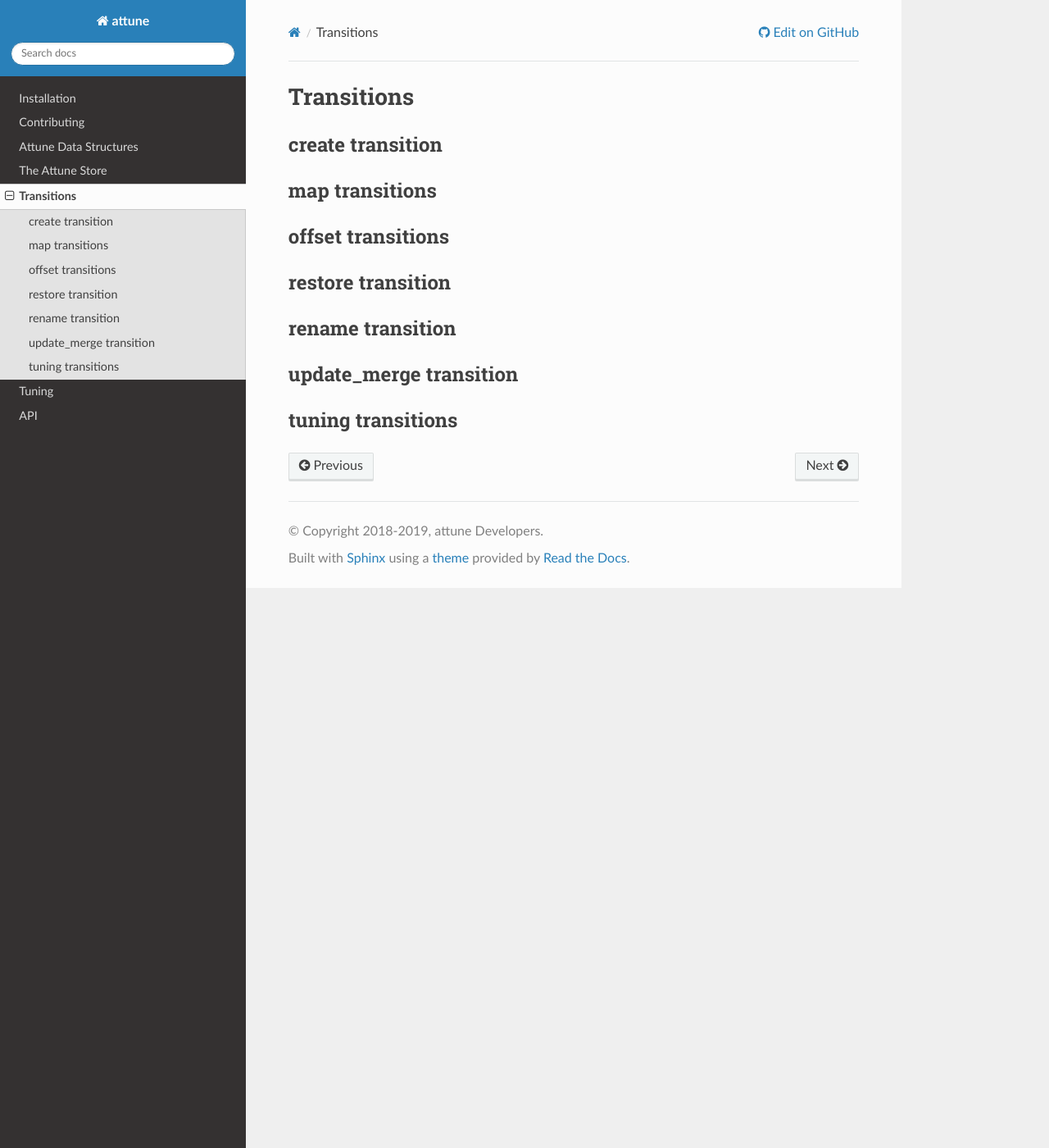
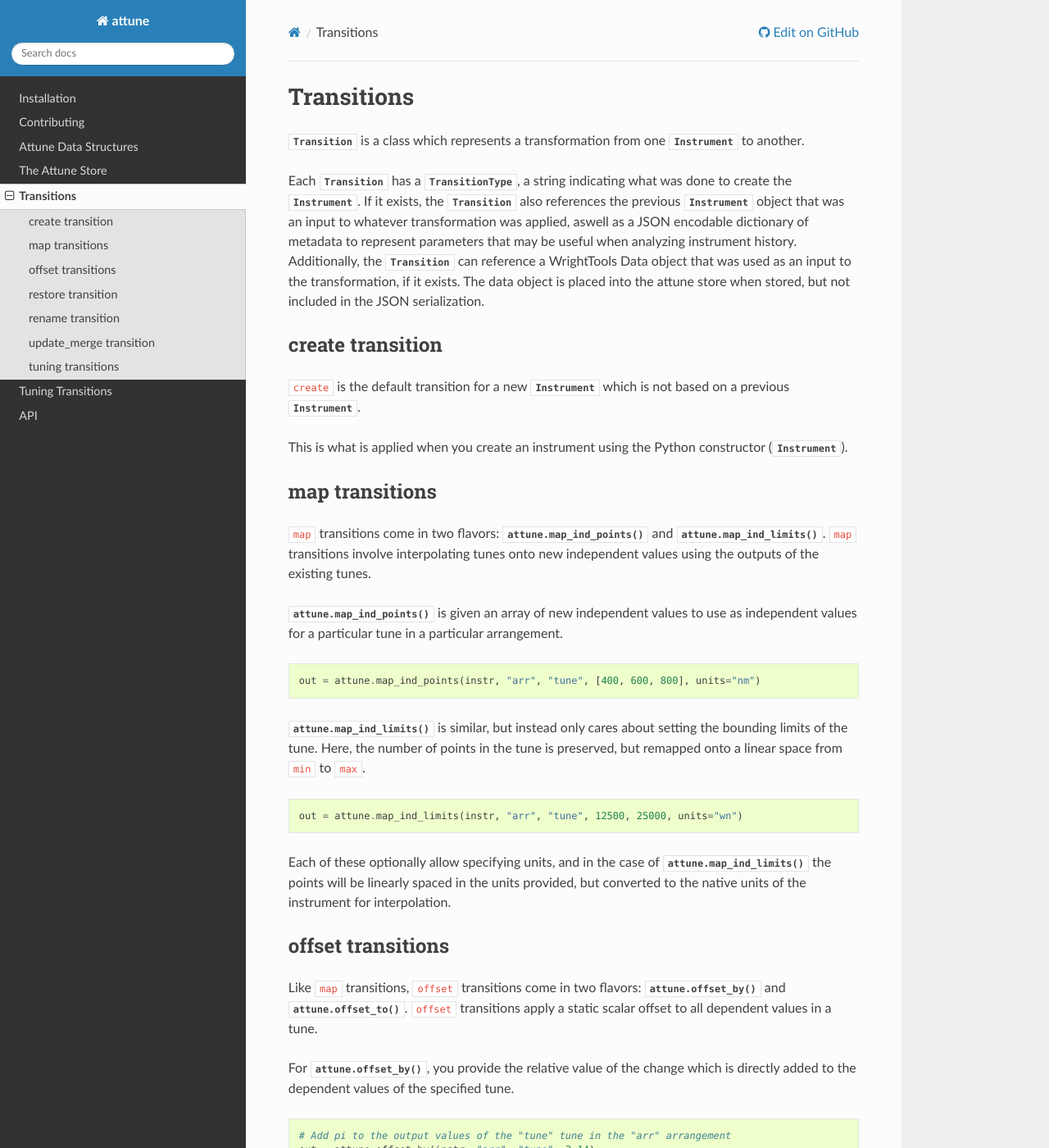
Before and after one commit to wright-group/attune, a Sphinx documentation site: the page built from docs/transitions.rst, in a window 1280 px wide and 1400 px high. Shown: the whole window at 82% size. Built offline with Sphinx 7.4.7 and the Read the Docs theme 2.0.0, drawn with Linux system fonts in a browser that asks for light colours; pages that are not in the unit, such as notebooks, are missing from menus; the version number could not be read and is left out; some of the changed text lies outside the part shown.

Commit message:
Add store and transitions docs

```diff
--- a/docs/conf.py
+++ b/docs/conf.py
@@ -103,7 +103,7 @@ release = version
 #
 # This is also used if you do content translation via gettext catalogs.
 # Usually you set "language" from the command line for these cases.
-language = None
+language = "en"
 
 # List of patterns, relative to source directory, that match files and
 # directories to ignore when looking for source files.
--- a/docs/store.rst
+++ b/docs/store.rst
@@ -1,3 +1,5 @@
+.. _store:
+
 The Attune Store
 ================
 
--- a/docs/transitions.rst
+++ b/docs/transitions.rst
@@ -3,25 +3,96 @@
 Transitions
 ===========
 
+:class:`~attune.Transition` is a class which represents a transformation from one :class:`~attune.Instrument` to another.
+
+Each :class:`~attune.Transition` has a :class:`~attune._transition.TransitionType`, a string indicating what was done to create the :class:`~attune.Instrument`.
+If it exists, the :class:`~attune.Transition` also references the previous :class:`~attune.Instrument` object that was an input to whatever transformation was applied, aswell as a JSON encodable dictionary of metadata to represent parameters that may be useful when analyzing instrument history.
+Additionally, the :class:`~attune.Transition` can reference a WrightTools Data object that was used as an input to the transformation, if it exists.
+The data object is placed into the attune store when stored, but not included in the JSON serialization.
+
 create transition
 -----------------
+
+:code:`create` is the default transition for a new :class:`~attune.Instrument` which is not based on a previous :class:`~attune.Instrument`.
+
+This is what is applied when you create an instrument using the Python constructor (:class:`~attune.Instrument`).
 
 map transitions
 ---------------
 
+:code:`map` transitions come in two flavors: :meth:`attune.map_ind_points` and :meth:`attune.map_ind_limits`.
+:code:`map` transitions involve interpolating tunes onto new independent values using the outputs of the existing tunes.
+
+:meth:`attune.map_ind_points` is given an array of new independent values to use as independent values for a particular tune in a particular arrangement.
+
+.. code-block:: python
+
+   out = attune.map_ind_points(instr, "arr", "tune", [400, 600, 800], units="nm")
+
+:meth:`attune.map_ind_limits` is similar, but instead only cares about setting the bounding limits of the tune.
+Here, the number of points in the tune is preserved, but remapped onto a linear space from :code:`min` to :code:`max`.
+
+.. code-block:: python
+
+   out = attune.map_ind_limits(instr, "arr", "tune", 12500, 25000, units="wn")
+
+Each of these optionally allow specifying units, and in the case of :meth:`attune.map_ind_limits` the points will be linearly spaced in the units provided, but converted to the native units of the instrument for interpolation.
+
 offset transitions
 ------------------
 
+Like :code:`map` transitions, :code:`offset` transitions come in two flavors: :meth:`attune.offset_by` and :meth:`attune.offset_to`.
+:code:`offset` transitions apply a static scalar offset to all dependent values in a tune.
+
+For :meth:`attune.offset_by`, you provide the relative value of the change which is directly added to the dependent values of the specified tune.
+
+.. code-block:: python
+
+   # Add pi to the output values of the "tune" tune in the "arr" arrangement
+   out = attune.offset_by(instr, "arr", "tune", 3.14)
+
+For :meth:`attune.offset_to`, you instead provide the absolute dependent value of the tune at a specific indepedent value of the specified tune.
+
+.. code-block:: python
+
+   # Offset by the scalar value which makes instr(532, "arr")["tune"] == 2.71
+   out = attune.offset_to(instr, "arr", "tune", 2.71, 532)
 
 restore transition
 ------------------
 
+:code:`restore` is the transition which is created when you use :meth:`attune.restore` to bring an old instrument object back to the head of the Attune Store.
+
+See :ref:`Store` for more information.
+
 rename transition
 -----------------
+
+:code:`rename` is the transition created by :meth:`attune.rename`.
+Since the name is the key for the Attune Store, this transition breaks the history tracking, though the old name is provided for reference in the metadata.
+
+.. code-block:: python
+
+   out = attune.rename(instr, "out")
 
 update_merge transition
 -----------------------
 
+:code:`update_merge` is the transition created by :meth:`attune.update_merge`.
+This transition allows the merging of two instrument objects into a single instrument object.
+This is useful for operations such as Spectral Delay Correction, where an instrument is generated indpendent of a previous instrument, but must be integrated to logically group arrangements together.
+
+.. code-block:: python
+
+   out = attune.update_merge(instr1, instr2)
+
+If the input instruments do not share any arrangements, then this operation is equivalent to simply creating a new instrument with all of the arrangements of both inputs.
+If the input instruments do share arrangements, then :code:`instr2` will take precedence on a tune by tune basis.
+
+:code:`instr1` is considered the previous instrument and is used to determine the name field of the output instrument.
 
 tuning transitions
 ------------------
+
+There are four tuning methods which incorporate measured data to generate or update :class:`~attune.Instrument` objects: :meth:`attune.tune_test`, :meth:`attune.intensity`, :meth:`attune.setpoint`, and :meth:`attune.holistic`.
+More information can be found at :ref:`Tuning Transitions`.
--- a/docs/tuning.rst
+++ b/docs/tuning.rst
@@ -1,5 +1,7 @@
-Tuning
-======
+.. _`tuning transitions`:
+
+Tuning Transitions
+==================
 
 tune_test
 ---------
```
